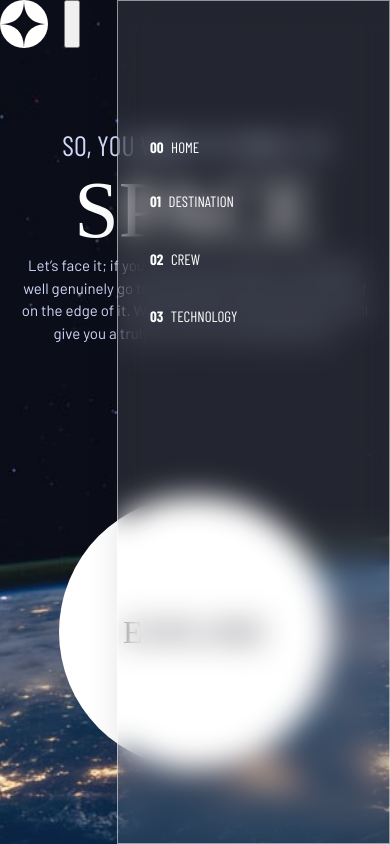
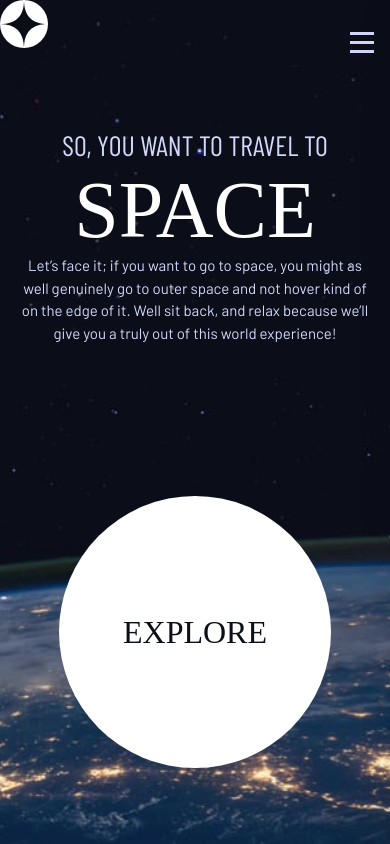
Before and after one commit to ankitbtanna/space-tour, a website: page index.html in a window 390 px wide. Drawn offline with nearby package versions, Linux system fonts and the light colour scheme; files whose address does not match are found by name; a web font is replaced by a local one.

Commit message:
hide the side menu

```diff
--- a/index.css
+++ b/index.css
@@ -90,6 +90,7 @@
   min-height: 100vh;
   display: grid;
   grid-template-rows: min-content 1fr;
+  overflow-x: hidden;
 }
 
 /* Make images easier to work with */
@@ -357,12 +358,15 @@
   background: hsl(var(--clr-dark) / 0.95);
 }
 
+.mobile-nav-toggle {
+  display: none;
+}
+
 @supports (backdrop-filter: blur(15px)) {
   .primary-navigation {
     background: hsl(var(--clr-white) / 0.1);
     box-shadow: 0 4px 30px rgba(0, 0, 0, 0.1);
     backdrop-filter: blur(15px);
-    border: 1px solid rgba(255, 255, 255, 0.51);
   }
 }
 
@@ -376,6 +380,7 @@
     padding: min(20rem, 15vh) 2rem;
     margin: 0;
     flex-direction: column;
+    transform: translateX(100%);
   }
 
   .primary-navigation.underline-indicators > .active {
@@ -386,6 +391,21 @@
   /* .primary-navigation.underline-indicators > * {
     border: 0;
   } */
+
+  .mobile-nav-toggle {
+    display: block;
+    position: absolute;
+    z-index: 3;
+    top: 2rem;
+    right: 1rem;
+    background: transparent;
+    border: 0;
+
+    background-image: url(./assets/shared/icon-hamburger.svg);
+    background-repeat: no-repeat;
+    width: 1.5rem;
+    aspect-ratio: 1;
+  }
 }
 
 .primary-navigation a {
```
